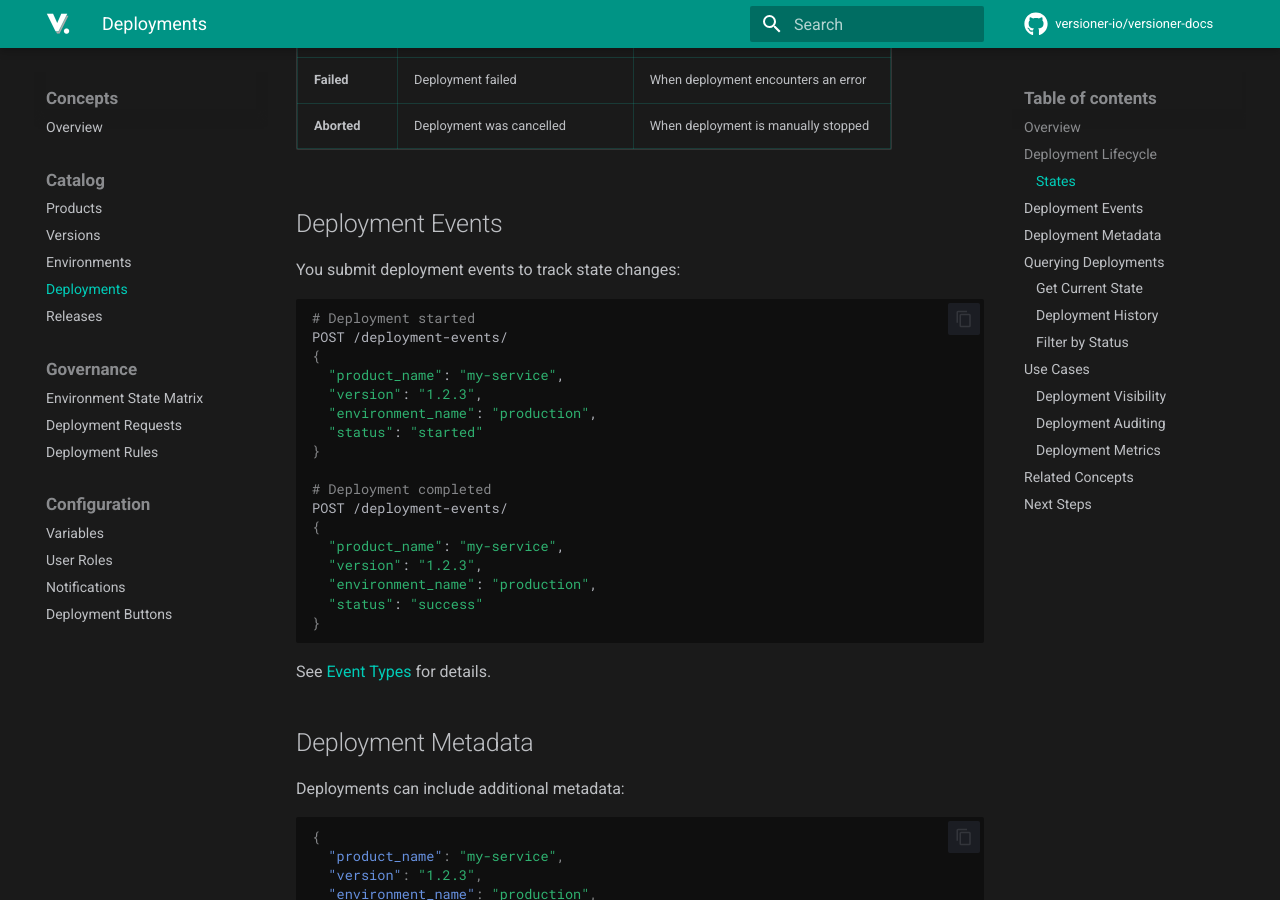
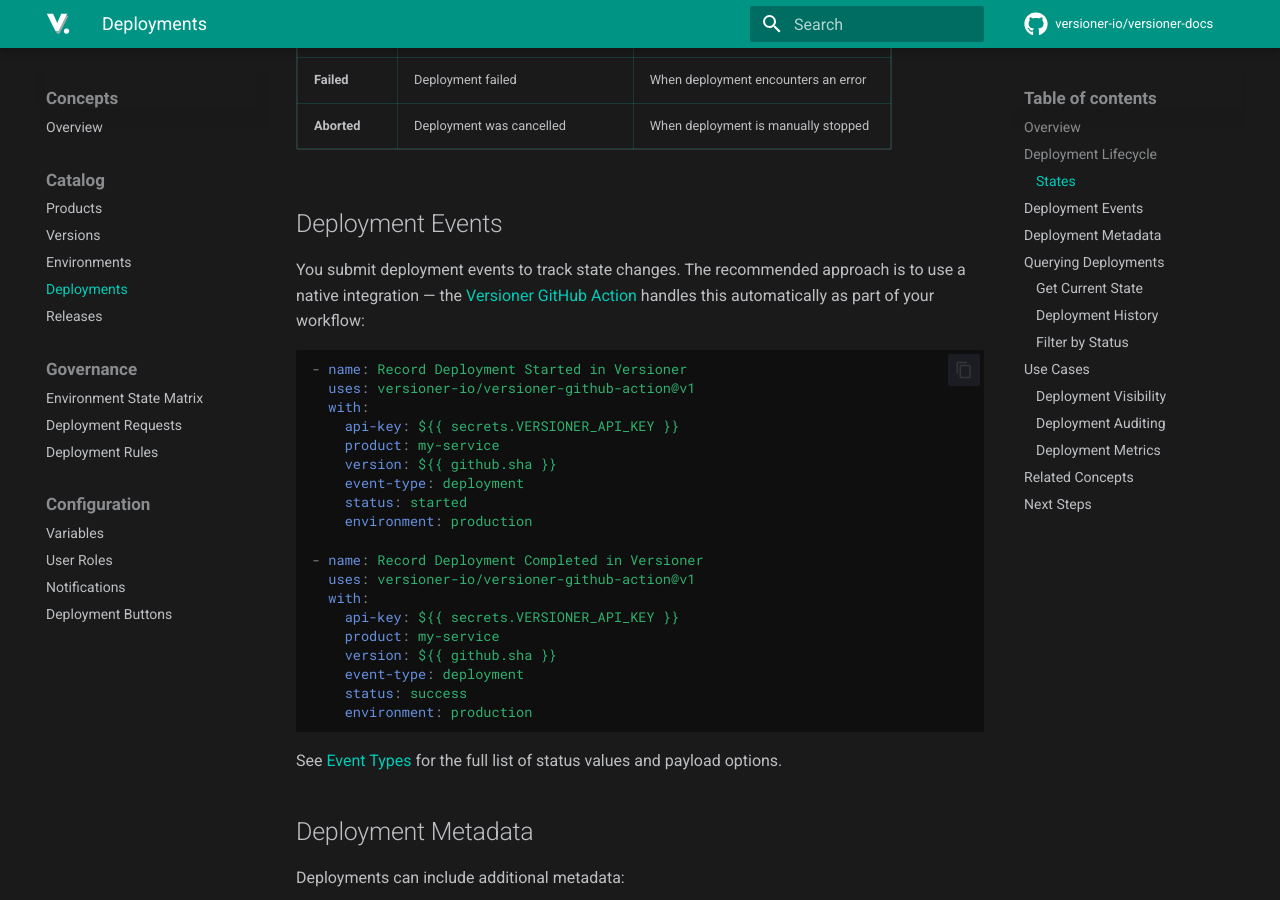
Before and after one commit to versioner-io/versioner-docs, an MkDocs documentation site: the page built from public/concepts/catalog/deployments.md, in a window 1280 px wide and 900 px high, scrolled down 1215 px. Built offline with MkDocs 1.6.1 and Material for MkDocs 9.7.7, drawn with Linux system fonts in a browser that asks for light colours; comment, search, counter and statistics services are not loaded.

Commit message:
docs: replace raw API example with GitHub Action in deployments concept
Co-Authored-By: Claude Sonnet 4.6 <noreply@anthropic.com>

````diff
--- a/public/concepts/catalog/deployments.md
+++ b/public/concepts/catalog/deployments.md
@@ -36,29 +36,31 @@ graph LR
 
 ## Deployment Events
 
-You submit deployment events to track state changes:
+You submit deployment events to track state changes. The recommended approach is to use a native integration — the [Versioner GitHub Action](../../integrations/github-action.md) handles this automatically as part of your workflow:
 
-```bash
-# Deployment started
-POST /deployment-events/
-{
-  "product_name": "my-service",
-  "version": "1.2.3",
-  "environment_name": "production",
-  "status": "started"
-}
+```yaml
+- name: Record Deployment Started in Versioner
+  uses: versioner-io/versioner-github-action@v1
+  with:
+    api-key: ${{ secrets.VERSIONER_API_KEY }}
+    product: my-service
+    version: ${{ github.sha }}
+    event-type: deployment
+    status: started
+    environment: production
 
-# Deployment completed
-POST /deployment-events/
-{
-  "product_name": "my-service",
-  "version": "1.2.3",
-  "environment_name": "production",
-  "status": "success"
-}
+- name: Record Deployment Completed in Versioner
+  uses: versioner-io/versioner-github-action@v1
+  with:
+    api-key: ${{ secrets.VERSIONER_API_KEY }}
+    product: my-service
+    version: ${{ github.sha }}
+    event-type: deployment
+    status: success
+    environment: production
 ```
 
-See [Event Types](../../api/event-types.md) for details.
+See [Event Types](../../api/event-types.md) for the full list of status values and payload options.
 
 ## Deployment Metadata
 
````
